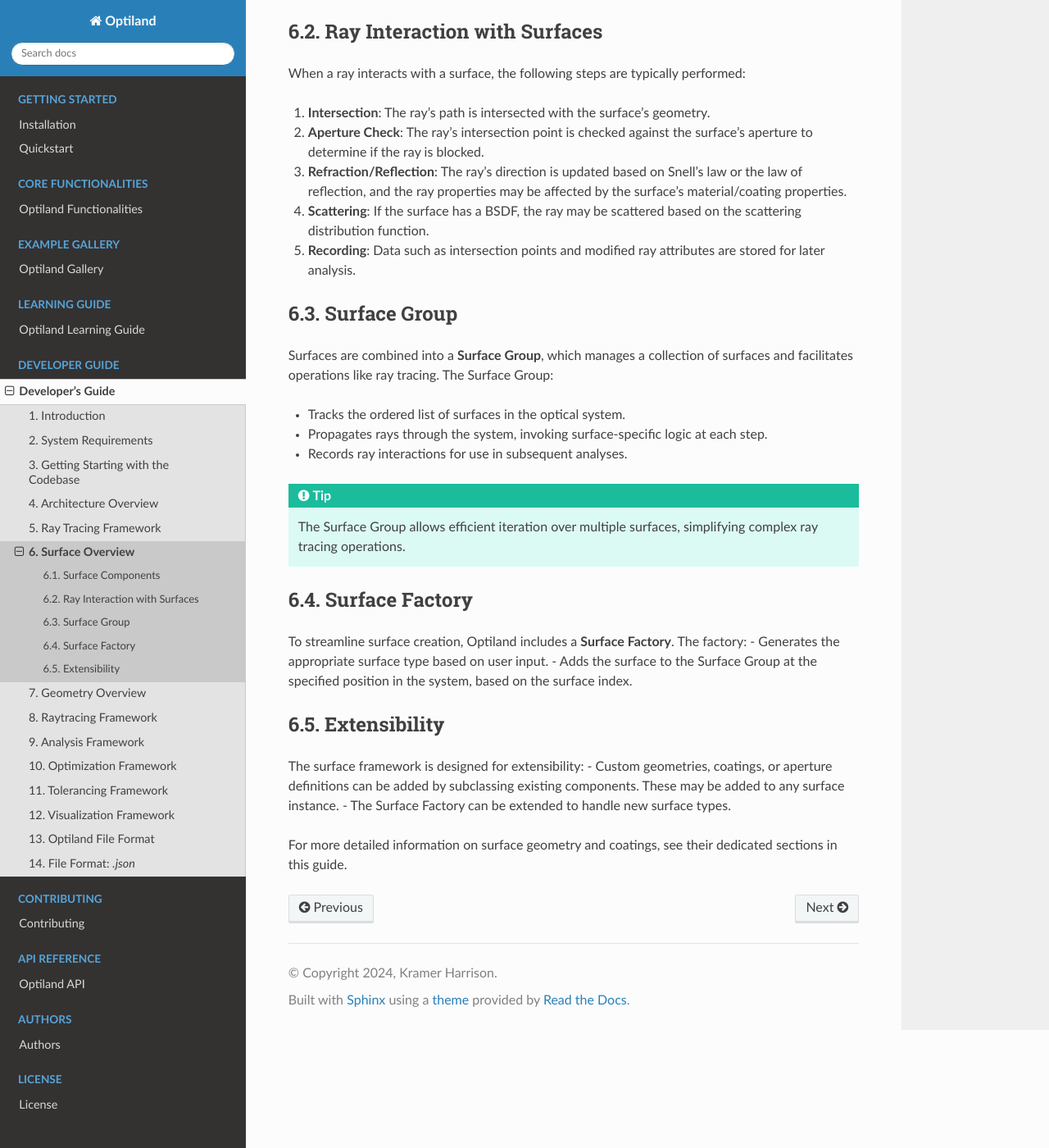
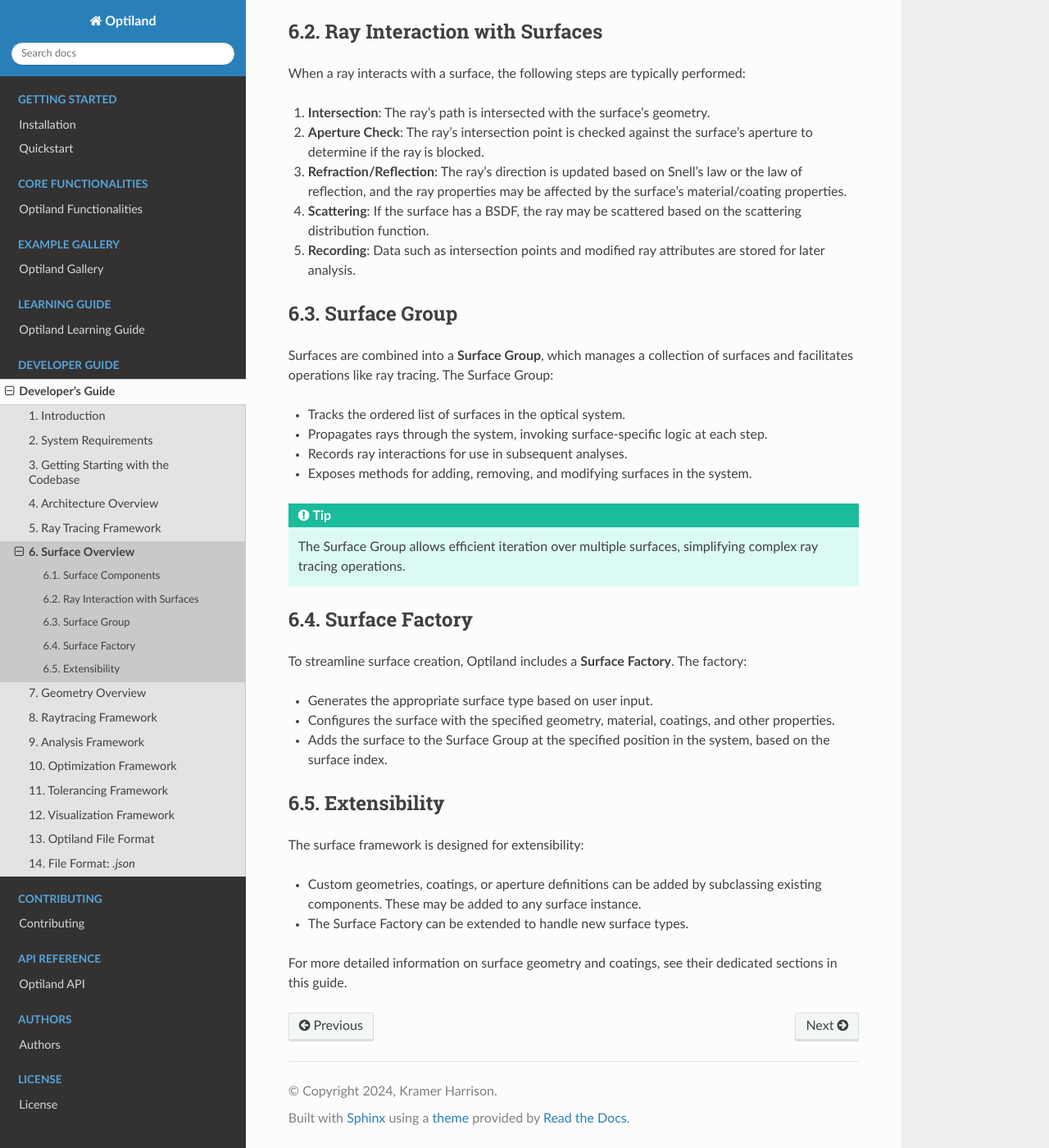
Before and after one commit to HarrisonKramer/optiland, a Sphinx documentation site: the page built from docs/developers_guide/surface_overview.rst, in a window 1280 px wide and 1400 px high, scrolled down 626 px. Shown: the whole window at 82% size. Built offline with Sphinx 7.4.7 and the Read the Docs theme 3.1.0, drawn with Linux system fonts in a browser that asks for light colours; pages that are not in the unit, such as notebooks, are missing from menus.

Commit message:
docs: enhance surface overview with additional methods for managing surfaces in the system

```diff
--- a/docs/developers_guide/surface_overview.rst
+++ b/docs/developers_guide/surface_overview.rst
@@ -38,6 +38,7 @@
 - Tracks the ordered list of surfaces in the optical system.
 - Propagates rays through the system, invoking surface-specific logic at each step.
 - Records ray interactions for use in subsequent analyses.
+- Exposes methods for adding, removing, and modifying surfaces in the system.
 
 .. tip::
    The Surface Group allows efficient iteration over multiple surfaces, simplifying complex ray tracing operations.
@@ -46,13 +47,16 @@
 ---------------
 
 To streamline surface creation, Optiland includes a **Surface Factory**. The factory:
+
 - Generates the appropriate surface type based on user input.
+- Configures the surface with the specified geometry, material, coatings, and other properties.
 - Adds the surface to the Surface Group at the specified position in the system, based on the surface index.
 
 Extensibility
 -------------
 
 The surface framework is designed for extensibility:
+
 - Custom geometries, coatings, or aperture definitions can be added by subclassing existing components. These may be added to any surface instance.
 - The Surface Factory can be extended to handle new surface types.
 
```
